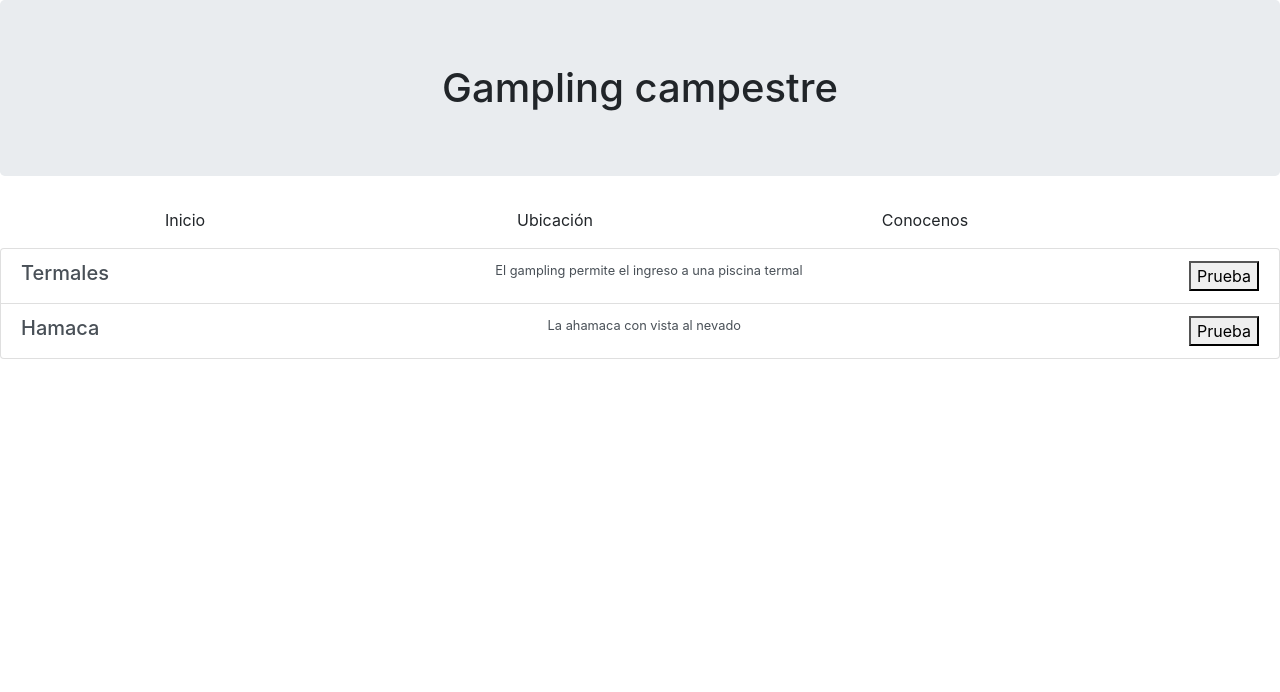
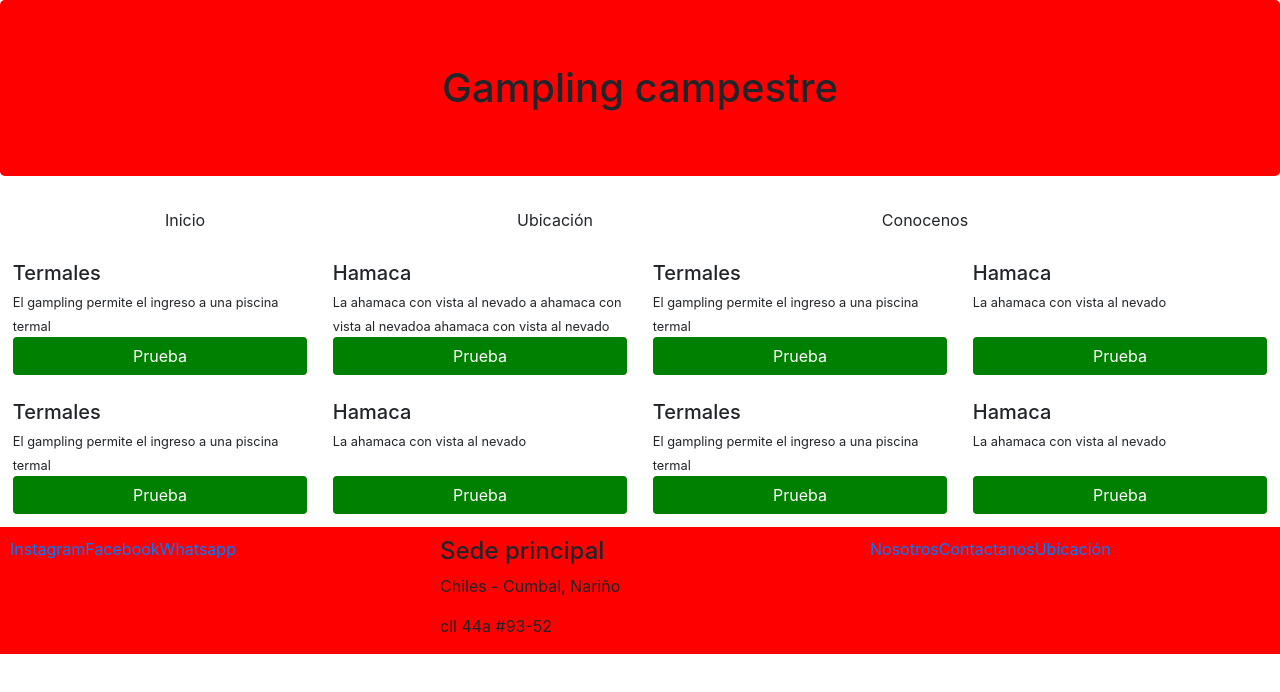
Before and after one commit to hrpalmaen/guia-hoteles, a website: page index.html in a window 1280 px wide. Drawn offline with nearby package versions, Linux system fonts and the light colour scheme.

Commit message:
practice with  flex

```diff
--- /dev/null
+++ b/css/main.css
@@ -0,0 +1,21 @@
+.jumbotron {
+    background: red;
+}
+.btn {
+    color: #ffffff;
+    background-color: green;
+}
+.card-hotel {
+    flex: 1 300px;
+    padding: 1%;
+}
+.btn-reserve {
+    width: 100%;
+    position: relative;
+    left: 0;
+    bottom: 0;
+}
+footer {
+    padding: 10px 10px 0 10px;
+    background-color: red;
+}
--- a/index.html
+++ b/index.html
@@ -6,6 +6,7 @@
 
         <!-- Boostrap css -->
         <link rel="stylesheet" href="node_modules/bootstrap/dist/css/bootstrap.min.css">
+        <link rel="stylesheet" href="css/main.css">
     </head>
     <body>
         <h1 class="jumbotron text-center">Gampling campestre</h1>
@@ -14,22 +15,86 @@
             <p class="col-lg-4 col-sm-12 text-center">Ubicación</p>
             <p class="col-lg-4 col-sm-12 text-center">Conocenos</p>
         </div>
-        <div class="list-group">
-            <div class="list-group-item list-group-item-action flex-column align-items-start">
-                <div class="d-flex w-100 justify-content-between">
+        <div class="d-flex flex-wrap">
+            <div class="card-hotel d-flex flex-column justify-content-between">
+                <div class="">
                     <h5 class="mb-1">Termales</h5>
                     <small>El gampling permite el ingreso a una piscina termal</small>
-                    <button>Prueba</button>
+                </div>
+                <button class="btn btn-reserve">Prueba</button>
+            </div>
+            <div class="card-hotel d-flex flex-column justify-content-between">
+                <div class="">
+                    <h5 class="mb-1">Hamaca</h5>
+                    <small>La ahamaca con vista al nevado a ahamaca con vista al nevadoa ahamaca con vista al nevado</small>
+                </div>
+                <button class="btn btn-reserve">Prueba</button>
+            </div>
+            <div class="card-hotel d-flex flex-column justify-content-between">
+                <div class="">
+                    <h5 class="mb-1">Termales</h5>
+                    <small>El gampling permite el ingreso a una piscina termal</small>
+                </div>
+                <button class="btn btn-reserve">Prueba</button>
+            </div>
+            <div class="card-hotel d-flex flex-column justify-content-between">
+                <div class="">
+                    <h5 class="mb-1">Hamaca</h5>
+                    <small>La ahamaca con vista al nevado</small>
+                </div>
+                <button class="btn btn-reserve">Prueba</button>
+            </div>
+            <div class="card-hotel d-flex flex-column justify-content-between">
+                <div class="">
+                    <h5 class="mb-1">Termales</h5>
+                    <small>El gampling permite el ingreso a una piscina termal</small>
+                </div>
+                <button class="btn btn-reserve">Prueba</button>
+            </div>
+            <div class="card-hotel d-flex flex-column justify-content-between">
+                <div class="">
+                    <h5 class="mb-1">Hamaca</h5>
+                    <small>La ahamaca con vista al nevado</small>
+                </div>
+                <button class="btn btn-reserve">Prueba</button>
+            </div>
+            <div class="card-hotel d-flex flex-column justify-content-between">
+                <div class="">
+                    <h5 class="mb-1">Termales</h5>
+                    <small>El gampling permite el ingreso a una piscina termal</small>
+                </div>
+                <button class="btn btn-reserve">Prueba</button>
+            </div>
+            <div class="card-hotel d-flex flex-column justify-content-between">
+                <div class="">
+                    <h5 class="mb-1">Hamaca</h5>
+                    <small>La ahamaca con vista al nevado</small>
+                </div>
+                <button class="btn btn-reserve">Prueba</button>
+            </div>
+        </div>
+
+        <footer>
+            <div class="row">
+                <div class="col-sm-4 d-flex flex-columnn">
+                    <a href="">Instagram</a>
+                    <a href="">Facebook</a>
+                    <a href="">Whatsapp</a>
+                </div>
+                <div class="col-sm-4">
+                    <address>
+                        <h4>Sede principal</h4>
+                        <p>Chiles - Cumbal, Nariño</p>
+                        <p>cll 44a #93-52</p>
+                    </address>
+                </div>
+                <div class="col-sm-4 d-flex flex-columnn">
+                    <a href="">Nosotros</a>
+                    <a href="">Contactanos</a>
+                    <a href="">Ubicación</a>
                 </div>
             </div>
-            <div class="list-group-item list-group-item-action flex-column align-items-start">
-                <div class="d-flex w-100 justify-content-between">
-                    <h5 class="mb-1">Hamaca</h5>
-                    <small>La ahamaca con vista al nevado</small>
-                    <button>Prueba</button>
-                </div>
-            </div>
-        </div>
+        </footer>
 
         <!-- Jquery, popper -->
         <script src="node_modules/jquery/dist/jquery.min.js"></script>
```
